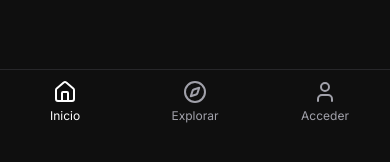
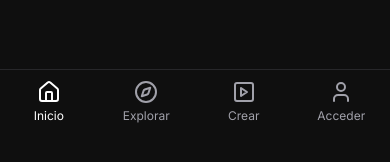
Before and after one commit to willljm/Youtube-Clone, a Next.js app: page / in a window 390 px wide. Shown: the part 710-872 px from the top of the page. Built offline with nearby package versions, Linux system fonts and the light colour scheme; no server answers; the database is empty.

Commit message:
detaliitos mejorados

```diff
--- a/src/app/watch/[id]/WatchClient.tsx
+++ b/src/app/watch/[id]/WatchClient.tsx
@@ -257,10 +257,9 @@ export default function WatchClient({ videoData }: WatchClientProps) {
         <div className="p-3">
           <h1 className="mb-3 text-xl font-semibold">{videoData.video.title}</h1>
 
-          {/* Channel info and actions */}
+          {/* Channel info and actions - Nueva estructura */}
+          <div className="flex flex-col gap-4">
             <div className="flex flex-col gap-4 sm:flex-row sm:items-center sm:justify-between">
-            {/* Channel info */}
-            <div className="flex items-center gap-4">
               <Link href={`/channel/${videoData.channel.id}`}>
                 <div className="flex items-center gap-3">
                   <div className="relative w-10 h-10">
@@ -278,28 +277,26 @@ export default function WatchClient({ videoData }: WatchClientProps) {
                 </div>
               </Link>
 
+              <div className="flex flex-wrap items-center gap-2">
                 {!isVideoOwner && (
                   <SubscribeButton channelId={videoData.channel.id} />
                 )}
-            </div>
 
-            {/* Action buttons - Mejorado para móvil */}
-            <div className="flex flex-wrap items-center gap-2">
-              {/* Like/Dislike buttons */}
+                {/* Action buttons */}
                 <div className="flex items-center bg-[#272727] rounded-full">
                   <button
                     onClick={() => handleReaction('like')}
-                  className={`flex items-center gap-2 px-3 py-2 sm:px-4 rounded-l-full hover:bg-[#3f3f3f] ${
+                    className={`flex items-center gap-2 px-3 py-2 rounded-l-full hover:bg-[#3f3f3f] ${
                       reaction === 'like' ? 'text-blue-500' : ''
                     }`}
                   >
                     <ThumbsUp className="w-5 h-5" />
-                  <span className="text-sm sm:text-base">{formatViewCount(likeCount)}</span>
+                    <span className="text-sm">{formatViewCount(likeCount)}</span>
                   </button>
                   <div className="h-5 w-[1px] bg-zinc-700"></div>
                   <button
                     onClick={() => handleReaction('dislike')}
-                  className={`px-3 py-2 sm:px-4 rounded-r-full hover:bg-[#3f3f3f] ${
+                    className={`px-3 py-2 rounded-r-full hover:bg-[#3f3f3f] ${
                       reaction === 'dislike' ? 'text-blue-500' : ''
                     }`}
                   >
@@ -307,16 +304,15 @@ export default function WatchClient({ videoData }: WatchClientProps) {
                   </button>
                 </div>
 
-              {/* Share button */}
                 <button
                   onClick={() => {
                     navigator.clipboard.writeText(window.location.href)
                     toast.success('Enlace copiado al portapapeles')
                   }}
-                className="flex items-center gap-2 px-3 py-2 sm:px-4 bg-[#272727] rounded-full hover:bg-[#3f3f3f]"
+                  className="flex items-center gap-2 px-3 py-2 bg-[#272727] rounded-full hover:bg-[#3f3f3f]"
                 >
                   <Share2 className="w-5 h-5" />
-                <span className="text-sm sm:text-base hidden sm:inline">Compartir</span>
+                  <span className="hidden text-sm sm:inline">Compartir</span>
                 </button>
 
                 {/* More options menu */}
@@ -355,6 +351,7 @@ export default function WatchClient({ videoData }: WatchClientProps) {
                 </div>
               </div>
             </div>
+          </div>
 
           <div className="mt-4 p-3 bg-[#272727] rounded-xl">
             <div className="flex gap-2 mb-2 text-sm text-zinc-400">
--- a/src/components/MobileNav.tsx
+++ b/src/components/MobileNav.tsx
@@ -6,10 +6,12 @@ import { usePathname } from 'next/navigation'
 import { useUser } from '@/hooks/useUser'
 import Image from 'next/image'
 import { useState, useEffect } from 'react'
+import { useRouter } from 'next/navigation'
 
 export default function MobileNav() {
   const { user } = useUser()
   const pathname = usePathname()
+  const router = useRouter()
   const [avatarUrl, setAvatarUrl] = useState('')
 
   useEffect(() => {
@@ -22,19 +24,31 @@ export default function MobileNav() {
     return null
   }
 
+  const handleCreate = () => {
+    if (!user) {
+      router.push('/auth')
+      return
+    }
+    router.push('/studio/upload')
+  }
+
   const links = [
     { href: '/', icon: Home, label: 'Inicio' },
     { href: '/explore', icon: Compass, label: 'Explorar' },
-    ...(user ? [{ href: '/studio', icon: PlaySquare, label: 'Crear' }] : []),
+    {
+      onClick: handleCreate,
+      icon: PlaySquare,
+      label: 'Crear'
+    },
   ]
 
   return (
     <nav className="fixed bottom-0 left-0 right-0 z-50 block bg-[#0f0f0f] border-t border-zinc-800 md:hidden">
       <div className="flex items-center justify-around h-16">
-        {links.map((link) => (
-          <Link
-            key={link.href}
-            href={link.href}
+        {links.map((link, index) => (
+          <button
+            key={index}
+            onClick={link.onClick || (() => router.push(link.href))}
             className="flex flex-col items-center justify-center flex-1 py-2 transition-colors hover:text-white"
           >
             <link.icon
@@ -47,7 +61,7 @@ export default function MobileNav() {
             }`}>
               {link.label}
             </span>
-          </Link>
+          </button>
         ))}
 
         {/* Perfil/Acceder */}
```
Lines whose indentation alone changed are shown as unchanged.
